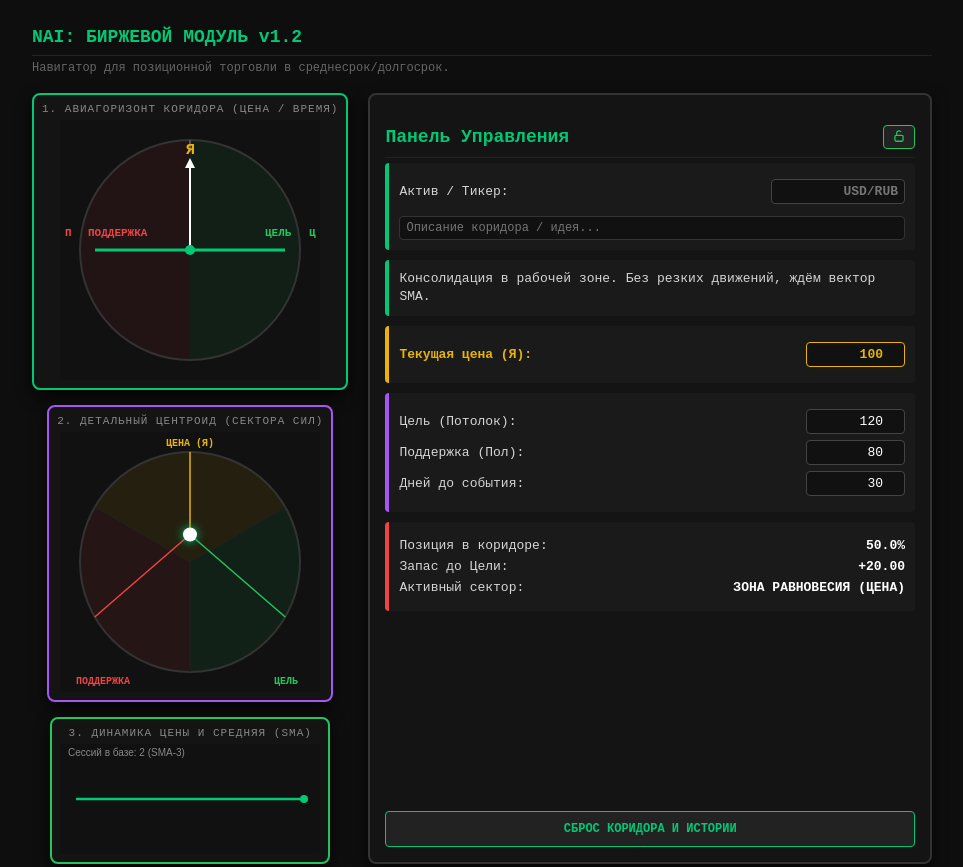
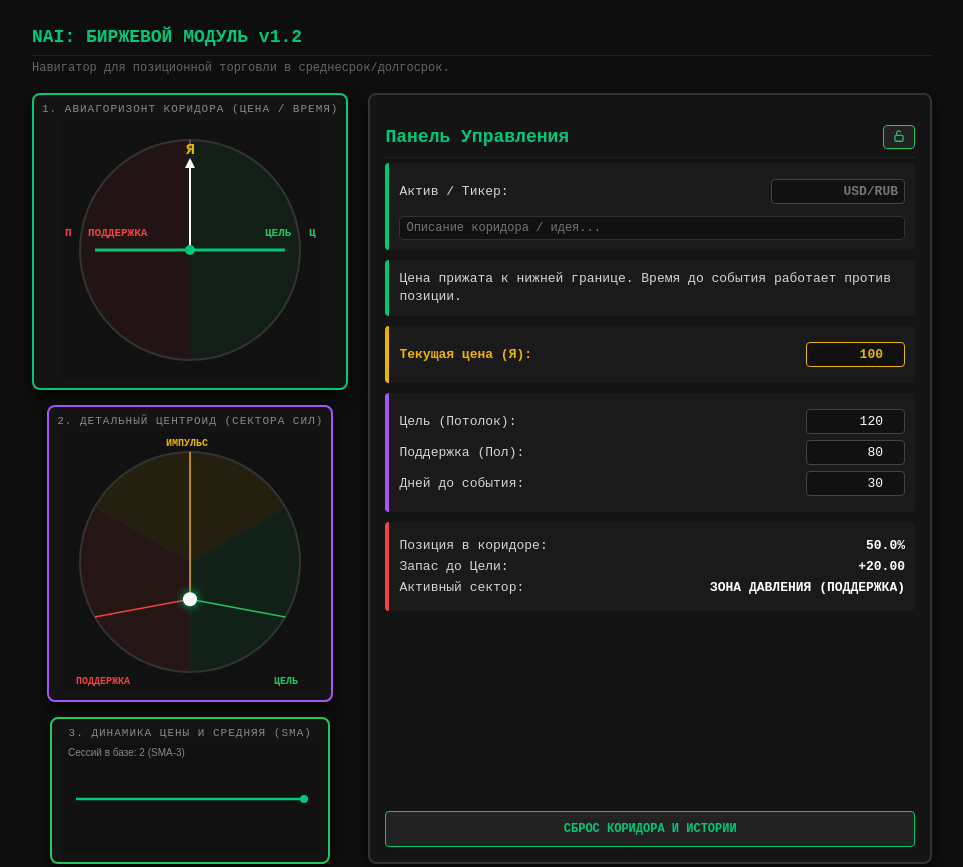
Before and after one commit to nai-apps/trade-module, a plain HTML site: page index.html in a window 1280 px wide. Shown: the top 867 px of the page, without its empty margins (158-1121 px from the left). Drawn offline with Linux system fonts and the light colour scheme.

Commit message:
Update index.html

```diff
--- a/index.html
+++ b/index.html
@@ -255,8 +255,8 @@
             bCtx.beginPath(); bCtx.moveTo(pX, pY); bCtx.lineTo(vSupport.x, vSupport.y); bCtx.strokeStyle = '#ef4444'; bCtx.stroke();
             bCtx.beginPath(); bCtx.moveTo(pX, pY); bCtx.lineTo(vTarget.x, vTarget.y); bCtx.strokeStyle = '#22c55e'; bCtx.stroke();
 
-            bCtx.font = "bold 10px Courier New";
-            bCtx.fillStyle = '#eab308'; bCtx.fillText(' ЦЕНА (Я)', cX - 30, 14);
+                                    bCtx.font = "bold 10px Courier New";
+            bCtx.fillStyle = '#eab308'; bCtx.fillText(' ИМПУЛЬС', cX - 30, 14);
             bCtx.fillStyle = '#ef4444'; bCtx.fillText(' ПОДДЕРЖКА', 10, balCanvas.height - 8);
             bCtx.fillStyle = '#22c55e'; bCtx.fillText(' ЦЕЛЬ', balCanvas.width - 52, balCanvas.height - 8);
 
@@ -378,26 +378,33 @@
                 timePressure = Math.abs(norm) * 100 * urgency * 1.6;
             }
 
+                        let smaImpulseWeight = 0;
+            try {
+                let todayStr = new Date().toISOString().slice(0, 10);
+                let hist = JSON.parse(localStorage.getItem('nai_trade1_sma_hist') || '[]');
+                let tempHist = hist.slice();
+                if (tempHist.length > 0 && tempHist[tempHist.length - 1].date === todayStr) {
+                    tempHist[tempHist.length - 1].val = price;
+                } else {
+                    tempHist.push({ date: todayStr, val: price });
+                }
+                let slice3 = tempHist.slice(-3);
+                let sma3 = slice3.reduce((acc, item) => acc + item.val, 0) / slice3.length;
+                                let deviationRatio = Math.abs(price - sma3) / span;
+                smaImpulseWeight = Math.min(1500, Math.pow(deviationRatio * 4.5, 1.6) * 280);
+
+            } catch (e) {}
+
             let clamped = Math.max(0, Math.min(1, posRatio));
             let wSupport = (1 - clamped) * 100 + timePressure;
             let wTarget = clamped * 100;
-            let wPrice = 0;
+            let wImpulse = 12 + smaImpulseWeight;
 
-            if (wTarget === 0 && wSupport === 0) {
-                wTarget = 1; wSupport = 1; wPrice = 1;
-            } else {
-                let basePrice = Math.min(wTarget, wSupport);
-                if (basePrice === 0) {
-                    basePrice = Math.max(wTarget, wSupport) * 0.1;
-                }
-                wPrice = basePrice + ((1 - Math.abs(posRatio - 0.5) * 2) * 50);
-            }
-
-            let totalMass = wTarget + wSupport + wPrice;
+            let totalMass = wTarget + wSupport + wImpulse;
             if (totalMass === 0) totalMass = 1;
 
-            let targetX = (vTarget.x * wTarget + vSupport.x * wSupport + vPrice.x * wPrice) / totalMass;
-            let targetY = (vTarget.y * wTarget + vSupport.y * wSupport + vPrice.y * wPrice) / totalMass;
+            let targetX = (vTarget.x * wTarget + vSupport.x * wSupport + vPrice.x * wImpulse) / totalMass;
+            let targetY = (vTarget.y * wTarget + vSupport.y * wSupport + vPrice.y * wImpulse) / totalMass;
 
             const dist = Math.hypot(targetX - cX, targetY - cY);
             if (dist <= radius - 8) {
@@ -409,7 +416,7 @@
             }
 
             let sectorName = "ЦЕНТР (БАЛАНС)";
-            let advice = "Цена в середине коридора. Наблюдаем за смещением средней (SMA).";
+            let advice = "Спокойный ход внутри коридора. Отрыва от средней (SMA) нет.";
 
             if (price < support) {
                 sectorName = "ПРОБОЙ ПОДДЕРЖКИ";
@@ -420,16 +427,17 @@
             } else if (dist > 10) {
                 let deg = Math.atan2(pY - cY, pX - cX) * (180 / Math.PI);
                 if (deg >= -150 && deg < -30) {
-                    sectorName = "ЗОНА РАВНОВЕСИЯ (ЦЕНА)";
-                    advice = "Консолидация в рабочей зоне. Без резких движений, ждём вектор SMA.";
+                    sectorName = "ЗОНА ИМПУЛЬСА (ОТРЫВ ОТ SMA)";
+                    advice = "Резкое ускорение и отрыв цены от средней (SMA-3). Возможна пауза или откат к средней.";
                 } else if (deg >= -30 && deg < 90) {
                     sectorName = "ЗОНА РОСТА (К ЦЕЛИ)";
-                    advice = "Покупатели контролируют коридор. Цена уверенно движется к Цели.";
+                    advice = "Цена плавно движется к Цели без критического перегрева от средней.";
                 } else {
                     sectorName = "ЗОНА ДАВЛЕНИЯ (ПОДДЕРЖКА)";
                     advice = "Цена прижата к нижней границе. Время до события работает против позиции.";
                 }
             }
+
 
             document.getElementById('valSector').innerText = sectorName;
             document.getElementById('interpretText').innerText = advice;
```
